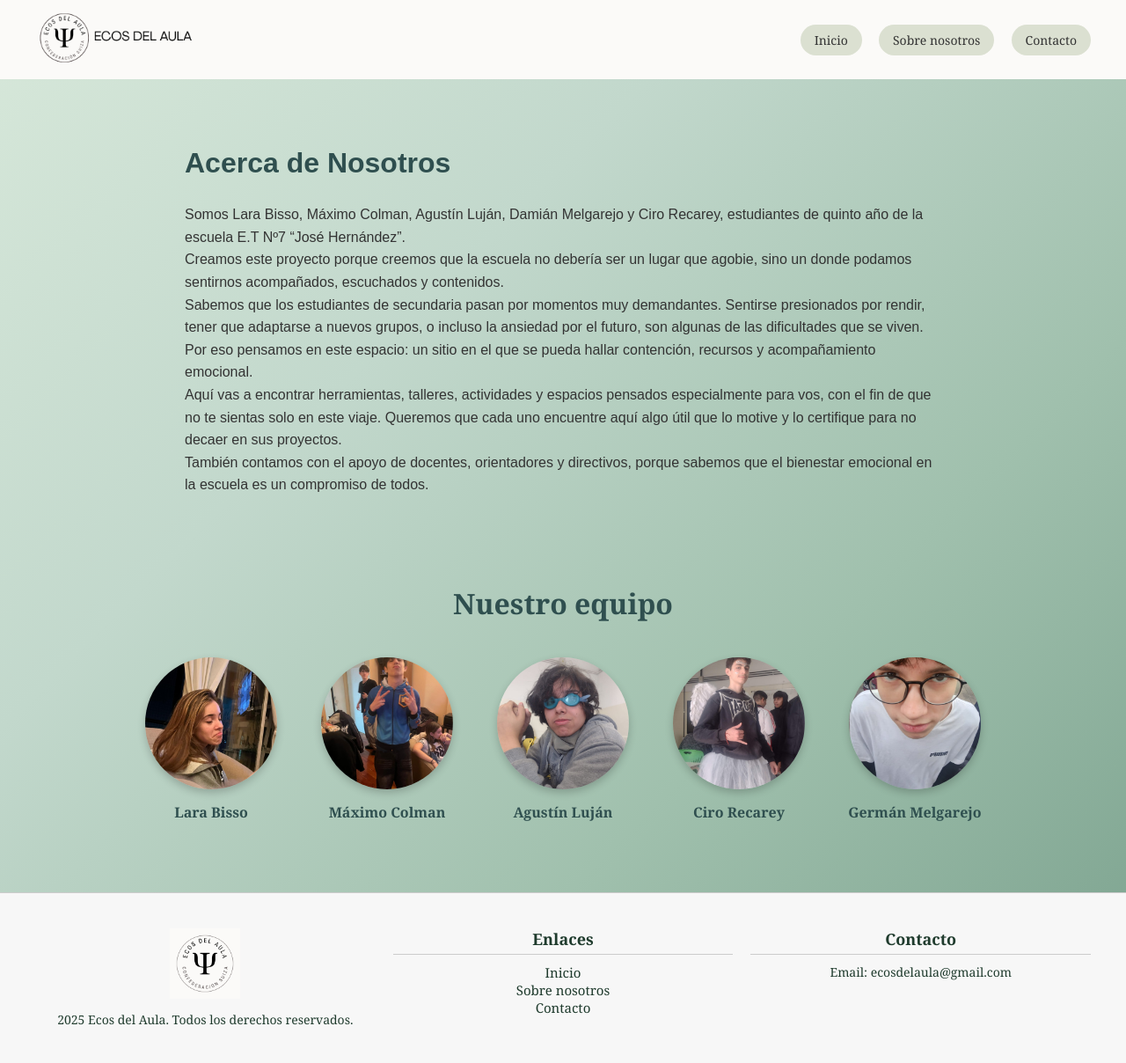
After one commit to Larabisso/Ecos-del-Aula, a PHP site: page /ecos-del-aula/sobreNosotros.php in a window 1280 px wide. The commit adds this page. Shown: the whole page at 88% size. Run offline with PHP 8.4, Linux system fonts and the light colour scheme.

Commit message:
Algo carry

```diff
--- /dev/null
+++ b/estilos1.css
@@ -0,0 +1,438 @@
+/* Sección de desafíos */
+.desafios {
+  text-align: center;
+  margin: 60px;
+  max-width: 900px;
+  padding: 20px;
+  font-family: Arial, Helvetica, sans-serif;
+}
+
+.desafios h2 {
+  font-size: 2rem;
+  color: #2f4f4f;
+  margin-bottom: 15px;
+  margin-bottom: 15px;
+}
+
+.desafios p {
+  color: #333;
+  font-size: 1rem;
+  margin-bottom: 40px;
+  line-height: 1.5;
+}
+
+.iconos-container {
+  display: grid;
+  grid-template-columns: repeat(auto-fit, minmax(120px, 1fr));
+  gap: 30px;
+  justify-items: center;
+}
+
+.icono {
+  display: flex;
+  flex-direction: column;
+  align-items: center;
+  transition: transform 0.3s ease;
+}
+
+.icono img {
+  width: 70px;
+  height: 70px;
+  object-fit: contain;
+  margin-bottom: 10px;
+  transition: transform 0.3s ease;
+}
+
+.icono img:hover {
+  transform: scale(1.15);
+}
+
+.icono p {
+  font-size: 1rem;
+  color: #2f4f4f;
+  margin-top: 5px;
+}
+* {
+  margin: 0;
+  padding: 0;
+  box-sizing: border-box;
+}
+
+body {
+  font-family: 'Georgia', serif;
+  background: linear-gradient(135deg, #d7e8da, #c2d8cc, #a0c0ad, #7aa18d);
+  background-size: cover;
+  color: #333;
+}
+body {
+  background: linear-gradient(135deg, #d7e8da, #c2d8cc, #a0c0ad, #7aa18d);
+  font-family: Georgia, serif;
+}
+.footer-completo {
+  display: flex;
+  justify-content: space-between;
+  align-items: flex-start;
+  background-color: #f7f7f7;
+  padding: 40px;
+  border-top: 1px solid #ccc;
+  font-family: 'Georgia', serif;
+  color: #1f3b2d;
+  flex-wrap: wrap;
+  gap: 20px;
+}
+
+.footer-columna {
+  flex: 1;
+  min-width: 200px;
+}
+
+.footer-logo {
+  width: 80px;
+  margin-bottom: 10px;
+}
+
+.footer-columna h4 {
+  font-size: 18px;
+  margin-bottom: 10px;
+  border-bottom: 1px solid #ccc;
+  padding-bottom: 5px;
+}
+
+.footer-columna a {
+  text-decoration: none;
+  color: #1f3b2d;
+  font-size: 15px;
+}
+
+.footer-columna a:hover {
+  text-decoration: underline;
+}
+
+.footer-columna p {
+  font-size: 14px;
+}
+
+.principal {
+  display: grid;
+  grid-template-columns: 2fr 1fr;
+  gap: 40px;
+  padding: 40px;
+}
+
+.descripcion {
+  background: rgba(255, 255, 255, 0.4);
+  padding: 30px;
+  border-radius: 15px;
+  margin-left: 13%;
+}
+
+.descripcion h1 {
+  margin-bottom: 20px;
+  font-style: italic;
+  font-size: 26px;
+}
+
+.descripcion p {
+  margin-bottom: 15px;
+  font-size: 16px;
+}
+.encuesta-pregunta {
+  text-align: center;
+  padding: 40px;
+}
+
+.encuesta-pregunta h2 {
+  background-color: #d1d9d3;
+  display: inline-block;
+  padding: 10px 25px;
+  border-radius: 10px;
+  margin-bottom: 25px;
+  font-size: 18px;
+}
+
+.pregunta {
+  background-color: #bfc8c2;
+  padding: 20px;
+  margin: 0 auto 30px;
+  max-width: 600px;
+  border-radius: 12px;
+}
+
+.pregunta p {
+  margin: 0;
+  font-size: 16px;
+  font-weight: 500;
+}
+
+.respuestas {
+  background-color: #aeb9b3;
+  padding: 20px;
+  max-width: 600px;
+  margin: 0 auto;
+  border-radius: 12px;
+  text-align: left;
+}
+
+.respuestas h3 {
+  margin-bottom: 15px;
+}
+
+.respuestas ul {
+  list-style: none;
+  padding: 0;
+}
+
+.respuestas li {
+  margin-bottom: 10px;
+}
+
+.respuestas button,
+.respuestas input {
+  width: 100%;
+  padding: 10px;
+  border-radius: 8px;
+  border: none;
+  font-size: 16px;
+  background-color: #e6ece9;
+}
+
+.respuestas input {
+  border: 1px solid #ccc;
+}
+
+.navegacion {
+  margin-top: 30px;
+  display: flex;
+  justify-content: center;
+  gap: 40px;
+}
+
+.navegacion button {
+  padding: 12px 30px;
+  background-color: #bfc8b8;
+  border: none;
+  border-radius: 25px;
+  font-size: 16px;
+  font-weight: bold;
+  cursor: pointer;
+}
+
+.encuesta {
+  background-color: #e6e6e6;
+  padding: 20px;
+  border-radius: 12px;
+  text-align: center;
+  height: fit-content;
+  margin-right: 15%;
+}
+/* Sección Acerca de Nosotros */
+.nosotros {
+  max-width: 900px;
+  margin: 50px auto;
+  padding: 20px;
+  font-family: Arial, Helvetica, sans-serif;
+  line-height: 1.6;
+  color: #333;
+}
+
+.nosotros h2 {
+  font-size: 2rem;
+  color: #2f4f4f;
+  margin-bottom: 20px;
+}
+
+/* Sección Nuestro equipo */
+.equipo {
+  text-align: center;
+  margin: 60px auto;
+  max-width: 1000px;
+  padding: 20px;
+}
+
+.equipo h2 {
+  font-size: 2rem;
+  color: #2f4f4f;
+  margin-bottom: 40px;
+}
+
+.miembros {
+  display: grid;
+  grid-template-columns: repeat(auto-fit, minmax(150px, 1fr));
+  gap: 40px;
+  justify-items: center;
+}
+
+.persona {
+  display: flex;
+  flex-direction: column;
+  align-items: center;
+}
+
+.persona img {
+  width: 150px;
+  height: 150px;
+  border-radius: 50%; /* círculo */
+  object-fit: cover;
+  margin-bottom: 10px;
+  box-shadow: 0 4px 10px rgba(0,0,0,0.2);
+  transition: transform 0.3s ease;
+}
+
+.persona img:hover {
+  transform: scale(1.1);
+}
+
+.persona p {
+  font-size: 1rem;
+  font-weight: bold;
+  color: #2f4f4f;
+  margin-top: 5px;
+}
+
+.encuesta h3 {
+  font-size: 18px;
+  margin-bottom: 10px;
+}
+
+.botones {
+  display: flex;
+  justify-content: space-around;
+  margin-top: 15px;
+}
+
+.botones a {
+
+  background-color: #ccc;
+  border: none;
+  padding: 8px 16px;
+  border-radius: 10px;
+  cursor: pointer;
+  font-weight: bold;
+  text-decoration: none;
+  color: #000;
+
+}
+
+.preguntas {
+  grid-column: span 2;
+  background-color: #cbd3cc;
+  padding: 20px;
+  border-radius: 15px;
+  margin-top: 30px;
+  margin-left: 13%;
+  margin-right: 13%;
+}
+
+.preguntas h3 {
+  margin-bottom: 15px;
+}
+
+.preguntas ul {
+  list-style: none;
+  padding: 0;
+}
+
+.preguntas li {
+  margin-bottom: 10px;
+}
+
+.preguntas button {
+  width: 100%;
+  padding: 10px;
+  background-color: #e7ece9;
+  border: none;
+  border-radius: 8px;
+  font-weight: bold;
+}
+
+footer {
+  background: #dcdcdc;
+  padding: 15px;
+  text-align: center;
+  font-size: 14px;
+  margin-top: 40px;
+}
+
+header {
+  display: flex;
+  justify-content: space-between;
+  align-items: center;
+  padding: 15px 40px;
+  background: #FBFAF8;
+  position: sticky;
+  top: 0;
+}
+
+.logo {
+  width: 200px;       /* ancho visible */
+  height: 60px;      /* alto visible */
+  overflow: hidden;
+}
+
+.logo img{
+  width: 93%;
+  height: 93%;
+  object-fit: cover;         /* recorta para que llene el contenedor */
+  object-position: center;
+}
+nav a {
+  margin-left: 15px;
+  text-decoration: none;
+  color: #333;
+  padding: 8px 16px;
+  background-color: #dbe0d1;
+  border-radius: 20px;
+  font-size: 14px;
+}
+
+main.contacto {
+  max-width: 500px;
+  margin: 50px auto;
+  background: rgba(255, 255, 255, 0.5);
+  padding: 30px;
+  border-radius: 20px;
+  box-shadow: 0 0 10px rgba(0,0,0,0.1);
+}
+
+main h1 {
+  text-align: center;
+  margin-bottom: 30px;
+  font-size: 28px;
+  font-style: italic;
+}
+
+form {
+  display: flex;
+  flex-direction: column;
+}
+
+form label {
+  margin: 10px 0 5px;
+}
+
+form input,
+form textarea {
+  padding: 10px;
+  border: none;
+  border-radius: 10px;
+  background: rgba(255, 255, 255, 0.7);
+  font-size: 16px;
+}
+
+form button {
+  margin-top: 20px;
+  padding: 12px;
+  background-color: #d3d6c4;
+  border: none;
+  border-radius: 25px;
+  font-weight: bold;
+  cursor: pointer;
+  font-size: 16px;
+}
+
+footer .sello {
+  margin-top: 5px;
+  text-align: center;
+  font-size: 14px;
+  opacity: 0.6;
+}
--- /dev/null
+++ b/sobreNosotros.php
@@ -0,0 +1,6 @@
+<?php
+require_once "config.php"; //  Siempre tiene que ir primero ya que incluye el archivo de configuración
+
+require_once "views/sobreNosotros.php"; // Incluye el archivo de diseño de la vista
+
+?>
--- a/views/contactanos.php
+++ b/views/contactanos.php
@@ -13,8 +13,8 @@
     </div>
     <nav>
       <a href="index.php">Inicio</a>
-      <a href="#">Sobre nosotros</a>
-      <a href="#">Contacto</a>
+      <a href="sobreNosotros.php">Sobre nosotros</a>
+      <a href="contacto.php">Contacto</a>
     </nav>
   </header>
 
--- a/views/preguntas.php
+++ b/views/preguntas.php
@@ -13,7 +13,7 @@
     </div>
     <nav>
       <a href="index.php">Inicio</a>
-      <a href="#">Sobre nosotros</a>
+      <a href="sobreNosotros.php">Sobre nosotros</a>
       <a href="contactanos.php">Contacto</a>
     </nav>
   </header>
--- /dev/null
+++ b/views/sobreNosotros.php
@@ -0,0 +1,94 @@
+<!DOCTYPE html>
+<html lang="es">
+<head>
+  <meta charset="UTF-8" />
+  <meta name="viewport" content="width=device-width, initial-scale=1.0" />
+  <title>Contactanos - Ecos del Aula</title>
+  <link rel="stylesheet" href="estilos1.css" />
+</head>
+<body>
+  <header>
+    <div class="logo">
+      <img src="img/ex.png" alt="Texto alternativo">
+    </div>
+    <nav>
+      <a href="index.php">Inicio</a>
+      <a href="sobreNosotros.php">Sobre nosotros</a>
+      <a href="contactanos.php">Contacto</a>
+    </nav>
+  </header>
+
+  <section class="nosotros">
+    <h2>Acerca de Nosotros</h2>
+    <p>
+      Somos Lara Bisso, Máximo Colman, Agustín Luján, Damián Melgarejo y Ciro Recarey,
+      estudiantes de quinto año de la escuela E.T Nº7 “José Hernández”.
+    </p>
+    <p>
+      Creamos este proyecto porque creemos que la escuela no debería ser un lugar que agobie,
+      sino un donde podamos sentirnos acompañados, escuchados y contenidos.
+    </p>
+    <p>
+      Sabemos que los estudiantes de secundaria pasan por momentos muy demandantes.
+      Sentirse presionados por rendir, tener que adaptarse a nuevos grupos,
+      o incluso la ansiedad por el futuro, son algunas de las dificultades que se viven.
+      Por eso pensamos en este espacio: un sitio en el que se pueda hallar contención,
+      recursos y acompañamiento emocional.
+    </p>
+    <p>
+      Aquí vas a encontrar herramientas, talleres, actividades y espacios pensados especialmente para vos,
+      con el fin de que no te sientas solo en este viaje. Queremos que cada uno encuentre aquí
+      algo útil que lo motive y lo certifique para no decaer en sus proyectos.
+    </p>
+    <p>
+      También contamos con el apoyo de docentes, orientadores y directivos,
+      porque sabemos que el bienestar emocional en la escuela es un compromiso de todos.
+    </p>
+  </section>
+
+  <section class="equipo">
+    <h2>Nuestro equipo</h2>
+    <div class="miembros">
+      <div class="persona">
+        <img src="img/lara.png" alt="Lara Bisso">
+        <p>Lara Bisso</p>
+      </div>
+      <div class="persona">
+        <img src="img/maximo.png" alt="Máximo Colman">
+        <p>Máximo Colman</p>
+      </div>
+      <div class="persona">
+        <img src="img/agustin.png" alt="Agustín Luján">
+        <p>Agustín Luján</p>
+      </div>
+      <div class="persona">
+        <img src="img/ciro.png" alt="Ciro Recarey">
+        <p>Ciro Recarey</p>
+      </div>
+      <div class="persona">
+        <img src="img/german.png" alt="Germán Melgarejo">
+        <p>Germán Melgarejo</p>
+      </div>
+    </div>
+  </section>
+
+  <footer class="footer-completo">
+    <div class="footer-columna">
+      <img src="img/e.png" alt="Logo Ecos del Aula" class="footer-logo" />
+      <p>2025 Ecos del Aula. Todos los derechos reservados.</p>
+    </div>
+
+    <div class="footer-columna">
+      <h4>Enlaces</h4>
+      <a href="#">Inicio</a><br />
+      <a href="#">Sobre nosotros</a><br />
+      <a href="#">Contacto</a>
+    </div>
+
+    <div class="footer-columna">
+      <h4>Contacto</h4>
+      <p>Email: ecosdelaula@gmail.com</p>
+    </div>
+  </footer>
+</body>
+</html>
```
Also changed, not shown: views/index.php (+41 -18 lines), img/agustin.png (added), img/ciro.png (added), img/german.png (added), img/icon1.png (added), img/icon2.png (added), img/icon3.png (added), img/icon4.png (added), img/icon5.png (added), img/icon6.png (added), img/lara.png (added), img/maximo.png (added).
